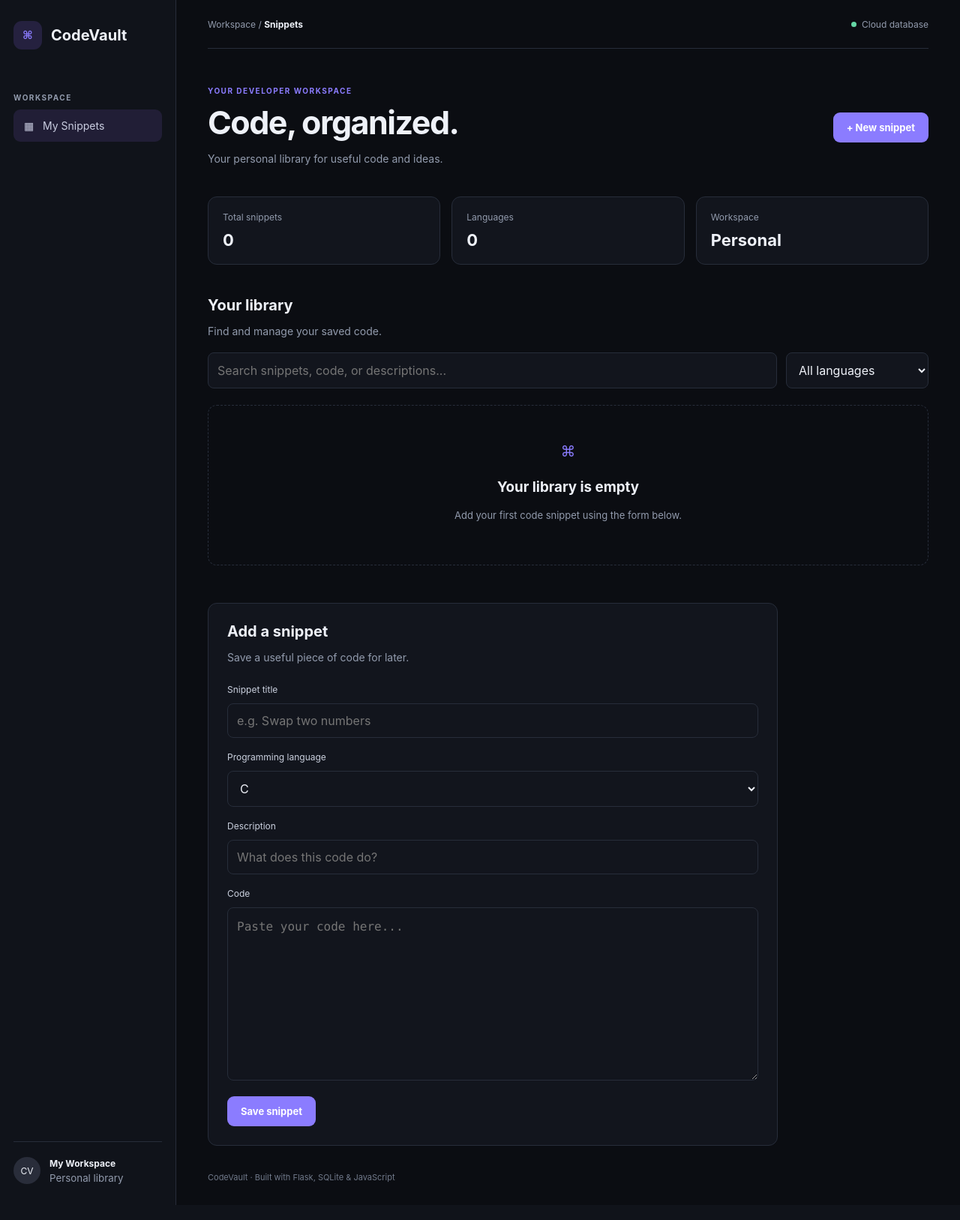
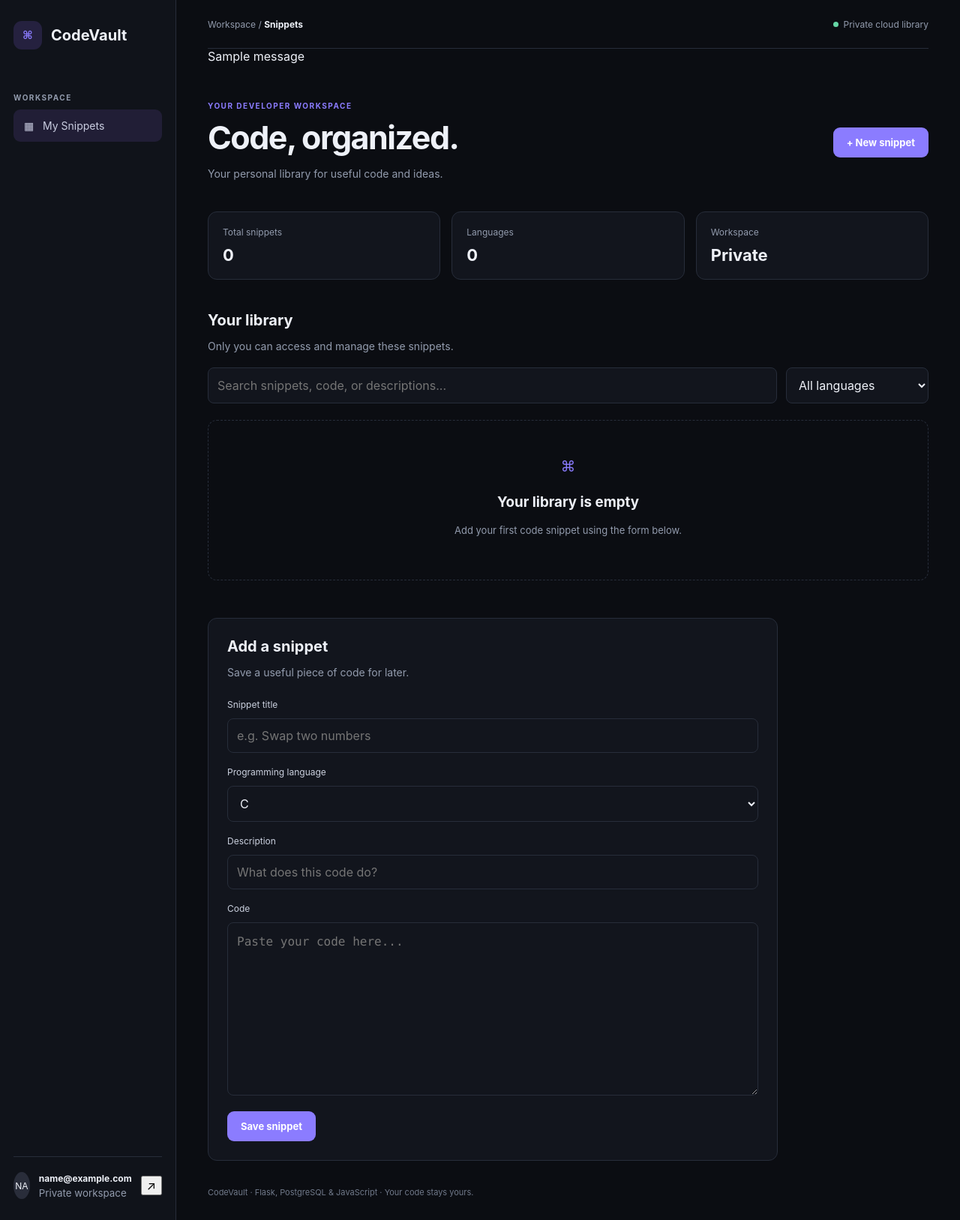
Before and after one commit to realarpan/codevault, a Flask app: page / in a window 1280 px wide. Shown: the whole page at 75% size. Run offline with Flask 3, Linux system fonts and the light colour scheme; the visitor is signed in with stand-in values (Sample User, id 1); one stand-in notice (Sample message) is shown; data that the repository does not hold is empty; some libraries are stand-ins or nearby versions.

Commit message:
Protect the snippet workspace with account UI

```diff
--- a/templates/index.html
+++ b/templates/index.html
@@ -3,143 +3,98 @@
 <head>
     <meta charset="UTF-8">
     <meta name="viewport" content="width=device-width, initial-scale=1.0">
-    <title>CodeVault | Coding Library</title>
+    <meta name="theme-color" content="#0b0d12">
+    <title>CodeVault | Your Private Coding Library</title>
     <link rel="stylesheet" href="{{ url_for('static', filename='style.css') }}">
 </head>
-
 <body>
 <div class="app">
-
     <aside class="sidebar">
-        <div class="brand">
+        <a class="brand" href="{{ url_for('home') }}">
             <span class="brand-icon">⌘</span>
             <span>CodeVault</span>
-        </div>
+        </a>
 
         <p class="sidebar-label">WORKSPACE</p>
-        <a class="nav-item active" href="/">▦ &nbsp; My Snippets</a>
+        <a class="nav-item active" href="{{ url_for('home') }}">▦ &nbsp; My Snippets</a>
 
         <div class="sidebar-bottom">
-            <div class="profile-icon">CV</div>
-            <div>
-                <strong>My Workspace</strong>
-                <small>Personal library</small>
+            <div class="profile-icon">{{ current_user.email[:2]|upper }}</div>
+            <div class="profile-details">
+                <strong>{{ current_user.email }}</strong>
+                <small>Private workspace</small>
             </div>
+            <form action="{{ url_for('logout') }}" method="POST">
+                <input type="hidden" name="csrf_token" value="{{ csrf_token() }}">
+                <button class="logout-button" type="submit" title="Sign out" aria-label="Sign out">↗</button>
+            </form>
         </div>
     </aside>
 
     <main class="main">
-
         <header class="topbar">
             <span class="breadcrumb">Workspace / <b>Snippets</b></span>
-            <span class="status"><span></span> Cloud database</span>
+            <span class="status"><span></span> Private cloud library</span>
         </header>
+
+        {% with messages = get_flashed_messages(with_categories=true) %}
+        {% if messages %}
+        <div class="flash-stack" aria-live="polite">
+            {% for category, message in messages %}
+            <div class="flash-message {{ category }}">{{ message }}</div>
+            {% endfor %}
+        </div>
+        {% endif %}
+        {% endwith %}
 
         <section class="intro">
             <div>
                 <p class="eyebrow">YOUR DEVELOPER WORKSPACE</p>
                 <h1>Code, organized.</h1>
-                <p class="subtitle">
-                    Your personal library for useful code and ideas.
-                </p>
+                <p class="subtitle">Your personal library for useful code and ideas.</p>
             </div>
-
-            <a href="#snippet-form" class="primary-button">
-                + New snippet
-            </a>
+            <a href="#snippet-form" class="primary-button">+ New snippet</a>
         </section>
 
         <section class="stats">
-            <div class="stat-card">
-                <span>Total snippets</span>
-                <strong>{{ snippets|length }}</strong>
-            </div>
-
-            <div class="stat-card">
-                <span>Languages</span>
-                <strong id="language-count">0</strong>
-            </div>
-
-            <div class="stat-card">
-                <span>Workspace</span>
-                <strong>Personal</strong>
-            </div>
+            <div class="stat-card"><span>Total snippets</span><strong>{{ snippets|length }}</strong></div>
+            <div class="stat-card"><span>Languages</span><strong id="language-count">0</strong></div>
+            <div class="stat-card"><span>Workspace</span><strong>Private</strong></div>
         </section>
 
         <section class="library">
             <div class="library-heading">
-                <div>
-                    <h2>Your library</h2>
-                    <p>Find and manage your saved code.</p>
-                </div>
+                <div><h2>Your library</h2><p>Only you can access and manage these snippets.</p></div>
             </div>
 
             <div class="toolbar">
-                <input
-                    type="search"
-                    id="search"
-                    placeholder="Search snippets, code, or descriptions..."
-                >
-
-                <select id="language-filter">
-                    <option value="all">All languages</option>
-                </select>
+                <input type="search" id="search" placeholder="Search snippets, code, or descriptions..." aria-label="Search snippets">
+                <select id="language-filter" aria-label="Filter by language"><option value="all">All languages</option></select>
             </div>
 
             <div class="snippet-grid" id="snippet-grid">
-
                 {% for snippet in snippets %}
-                <article
-                    class="snippet-card"
+                <article class="snippet-card"
                     data-language="{{ snippet['language']|lower }}"
-                    data-search="{{ (snippet['title'] ~ ' ' ~ snippet['description'] ~ ' ' ~ snippet['code'] ~ ' ' ~ snippet['language'])|lower }}"
-                >
-
+                    data-search="{{ (snippet['title'] ~ ' ' ~ snippet['description'] ~ ' ' ~ snippet['code'] ~ ' ' ~ snippet['language'])|lower }}">
                     <div class="card-top">
-                        <span class="language-tag">
-                            {{ snippet['language'] }}
-                        </span>
-
-                        <span class="snippet-id">
-                            #{{ snippet['id'] }}
-                        </span>
+                        <span class="language-tag">{{ snippet['language'] }}</span>
+                        <span class="snippet-id">#{{ snippet['id'] }}</span>
                     </div>
-
                     <h3>{{ snippet['title'] }}</h3>
-
-                    <p class="description">
-                        {{ snippet['description'] or 'No description added.' }}
-                    </p>
-
+                    <p class="description">{{ snippet['description'] or 'No description added.' }}</p>
                     <pre><code>{{ snippet['code'] }}</code></pre>
-
                     <div class="card-footer">
-                        <button
-                            class="copy-button"
-                            type="button"
-                            data-code="{{ snippet['code'] }}"
-                        >
-                            Copy code
-                        </button>
-
+                        <button class="copy-button" type="button" data-code="{{ snippet['code']|e }}">Copy code</button>
                         <div class="card-actions">
-                            <a href="{{ url_for('home', edit=snippet['id']) }}">
-                                Edit
-                            </a>
-
-                            <form
-                                action="{{ url_for('delete_snippet', snippet_id=snippet['id']) }}"
-                                method="POST"
-                                onsubmit="return confirm('Delete this snippet?')"
-                            >
-                                <button class="delete-button" type="submit">
-                                    Delete
-                                </button>
+                            <a href="{{ url_for('home', edit=snippet['id']) }}">Edit</a>
+                            <form action="{{ url_for('delete_snippet', snippet_id=snippet['id']) }}" method="POST" onsubmit="return confirm('Delete this snippet?')">
+                                <input type="hidden" name="csrf_token" value="{{ csrf_token() }}">
+                                <button class="delete-button" type="submit">Delete</button>
                             </form>
                         </div>
                     </div>
                 </article>
-
                 {% else %}
                 <div class="empty-state">
                     <div class="empty-icon">⌘</div>
@@ -147,92 +102,44 @@
                     <p>Add your first code snippet using the form below.</p>
                 </div>
                 {% endfor %}
-
             </div>
-
-            <p class="no-results" id="no-results" hidden>
-                No matching snippets found.
-            </p>
+            <p class="no-results" id="no-results" hidden>No matching snippets found.</p>
         </section>
 
         <section class="form-section" id="snippet-form">
             <div class="form-heading">
                 <div>
-                    <h2>
-                        {% if editing %}
-                            Edit snippet
-                        {% else %}
-                            Add a snippet
-                        {% endif %}
-                    </h2>
+                    <h2>{% if editing %}Edit snippet{% else %}Add a snippet{% endif %}</h2>
                     <p>Save a useful piece of code for later.</p>
                 </div>
             </div>
-
-            <form
-                class="snippet-form"
-                action="{% if editing %}{{ url_for('edit_snippet', snippet_id=editing['id']) }}{% else %}{{ url_for('add_snippet') }}{% endif %}"
-                method="POST"
-            >
-
+            <form class="snippet-form" action="{% if editing %}{{ url_for('edit_snippet', snippet_id=editing['id']) }}{% else %}{{ url_for('add_snippet') }}{% endif %}" method="POST">
+                <input type="hidden" name="csrf_token" value="{{ csrf_token() }}">
                 <label for="title">Snippet title</label>
-                <input
-                    id="title"
-                    name="title"
-                    placeholder="e.g. Swap two numbers"
-                    required
-                    value="{{ editing['title'] if editing else '' }}"
-                >
+                <input id="title" name="title" maxlength="160" placeholder="e.g. Swap two numbers" required value="{{ editing['title'] if editing else '' }}">
 
                 <label for="language">Programming language</label>
                 <select id="language" name="language" required>
                     {% for lang in ['C', 'C++', 'Python', 'Java', 'JavaScript', 'SQL', 'HTML/CSS', 'Other'] %}
-                    <option
-                        value="{{ lang }}"
-                        {% if editing and editing['language'] == lang %}selected{% endif %}
-                    >
-                        {{ lang }}
-                    </option>
+                    <option value="{{ lang }}" {% if editing and editing['language'] == lang %}selected{% endif %}>{{ lang }}</option>
                     {% endfor %}
                 </select>
 
                 <label for="description">Description</label>
-                <input
-                    id="description"
-                    name="description"
-                    placeholder="What does this code do?"
-                    value="{{ editing['description'] if editing else '' }}"
-                >
+                <input id="description" name="description" maxlength="500" placeholder="What does this code do?" value="{{ editing['description'] if editing else '' }}">
 
                 <label for="code">Code</label>
-                <textarea
-                    id="code"
-                    name="code"
-                    rows="8"
-                    placeholder="Paste your code here..."
-                    required
-                >{{ editing['code'] if editing else '' }}</textarea>
+                <textarea id="code" name="code" rows="8" maxlength="100000" placeholder="Paste your code here..." required>{{ editing['code'] if editing else '' }}</textarea>
 
                 <div class="form-actions">
-                    <button type="submit" class="primary-button">
-                        {% if editing %}Save changes{% else %}Save snippet{% endif %}
-                    </button>
-
-                    {% if editing %}
-                    <a href="/" class="cancel-button">Cancel</a>
-                    {% endif %}
+                    <button type="submit" class="primary-button">{% if editing %}Save changes{% else %}Save snippet{% endif %}</button>
+                    {% if editing %}<a href="{{ url_for('home') }}" class="cancel-button">Cancel</a>{% endif %}
                 </div>
-
             </form>
         </section>
-
-        <footer>
-            CodeVault · Built with Flask, SQLite & JavaScript
-        </footer>
-
+        <footer>CodeVault · Flask, PostgreSQL & JavaScript · Your code stays yours.</footer>
     </main>
 </div>
-
 <script src="{{ url_for('static', filename='script.js') }}"></script>
 </body>
 </html>
```
